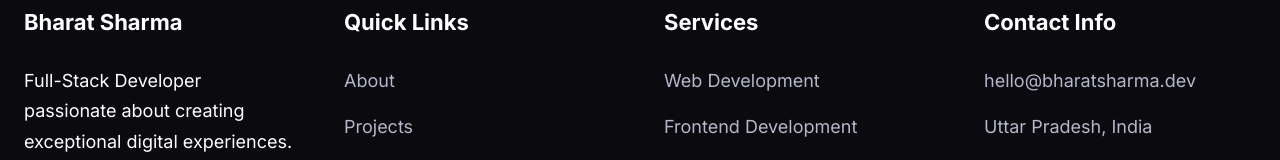
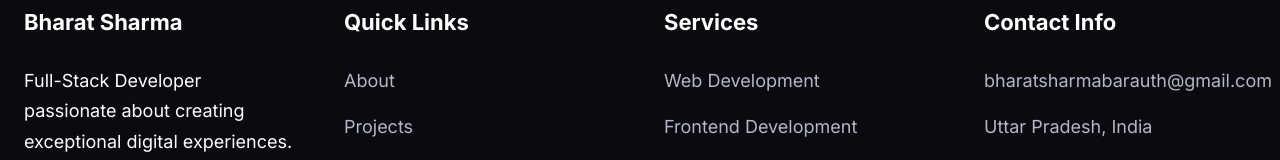
Before and after one commit to BharatSharma37/Portfolio, a plain HTML site: page index.html in a window 1280 px wide. Shown: the part 5559-5719 px from the top of the page. Drawn offline with nearby package versions, Linux system fonts and the light colour scheme.

Commit message:
Update index.html

```diff
--- a/index.html
+++ b/index.html
@@ -758,7 +758,7 @@
         <div class="footer-section">
           <h3>Contact Info</h3>
           <ul class="footer-links">
-            <li><a href="mailto:bharatsharmabarauth@gmail.com" class="footer-link">hello@bharatsharma.dev</a></li>
+            <li><a href="mailto:bharatsharmabarauth@gmail.com" class="footer-link">bharatsharmabarauth@gmail.com</a></li>
             <li><span class="footer-link">Uttar Pradesh, India</span></li>
             <li><span class="footer-link">Available for Remote Work</span></li>
           </ul>
```
